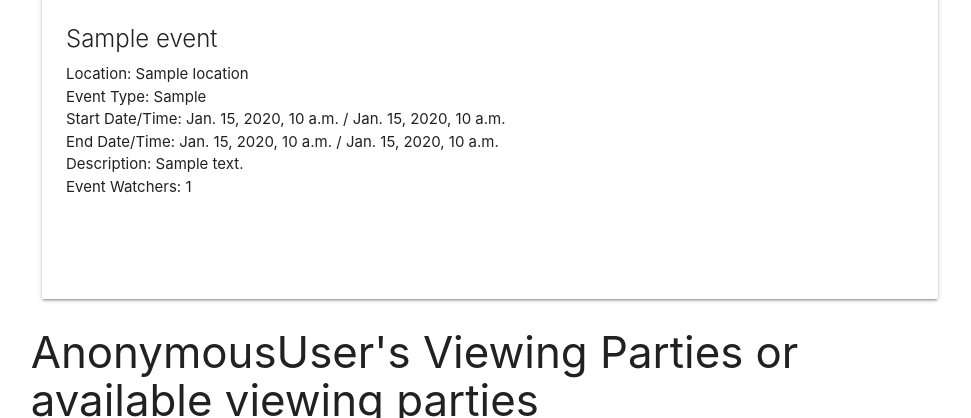
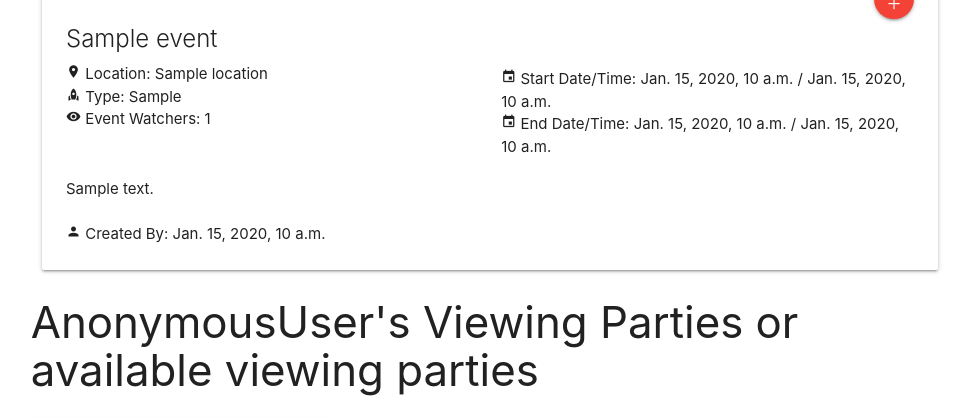
Before and after one commit to benorloff/cosmos-app, a Django app: template main_app/templates/main_app/event_detail.html in a window 1280 px wide. Shown: the part 401-819 px from the top of the page, without its empty margins (150-1121 px from the left). Run offline with Django 3.2, Linux system fonts and the light colour scheme; the template is opened without the code that fills it: most values are stand-ins (such as "Sample title", 1, 10 or a date in 2020).

Commit message:
formatted events details header card

```diff
--- a/main_app/templates/main_app/event_detail.html
+++ b/main_app/templates/main_app/event_detail.html
@@ -23,21 +23,32 @@
 
     <div class="col s12 m6">
      <a href="{% url 'events_detail' event.id %}">
-      <div class="card large" style="width:auto">
+      <div class="card x-large" style="width:auto">
         <div class="card-image">
           <img src="https://images.pexels.com/photos/4644812/pexels-photo-4644812.jpeg?auto=compress&cs=tinysrgb&w=1260&h=750&dpr=2" height="200px" style="background-color:black;">
           <a class="btn-floating halfway-fab waves-effect waves-light red" href="{% url 'events_watchlist' event.id %}"><i class="material-icons">+</i></a>
         </div>
         <div class="card-content">
+          <div class="row">
+            <div class="col s6">
+            <span class="card-title">{{ event.title }}</span>
+            <p><i class="tiny material-icons">place</i> Location: {{ event.location }}</p>
+            <p><i class="tiny material-icons">rocket</i> Type: {{ event.event_type }}</p>
+            <p><i class="tiny material-icons">visibility</i> Event Watchers: {{ event.users_watching.all|length }}</p>
+          </div>
+        <br>
+        <br>
+          <div class="col s6">
+            <p><i class="tiny material-icons">event</i> Start Date/Time: {{ event.start_date }} / {{ event.start_time }} </p>
+            <p><i class="tiny material-icons">event</i> End Date/Time: {{ event.end_date }} / {{ event.end_time }} </p>
+            </div>
+            <br>
+            <br>
+          </div>
+            <p><i class="tiny material-icons"></i>{{ event.description }}</p>
+            <br>
+            <p><i class="tiny material-icons">person</i> Created By: {{ event.created_by }}</p>
 
-            <span class="card-title">{{ event.title }}</span>
-            <p>Location: {{ event.location }}</p>
-            <p>Event Type: {{ event.event_type }}</p>
-            <p>Start Date/Time: {{ event.start_date }} / {{ event.start_time }} </p>
-            <p>End Date/Time: {{ event.end_date }} / {{ event.end_time }} </p>
-            <p>Description: {{ event.description }}</p>
-            <p>Event Watchers: {{ event.users_watching.all|length }}</p>
-            <p>Created By: {{ event.created_by }}</p>
         </div>
     </div>
   </a>
--- a/main_app/templates/main_app/event_list.html
+++ b/main_app/templates/main_app/event_list.html
@@ -16,7 +16,7 @@
             <span class="card-title">{{ event.title }}</span>
             <p><i class="tiny material-icons">place</i> Location: {{ event.location }}</p>
             <p><i class="tiny material-icons">event</i> Date: {{ event.start_date }} {{ event.start_time }} </p>
-            <p><i class="tiny material-icons">event</i> Watching: {{ event.users_watching.all|length}} Watching </p>
+            <p><i class="tiny material-icons">visibility</i> Watching: {{ event.users_watching.all|length}} Watching </p>
         </div>
       </div>
     </a>
```
